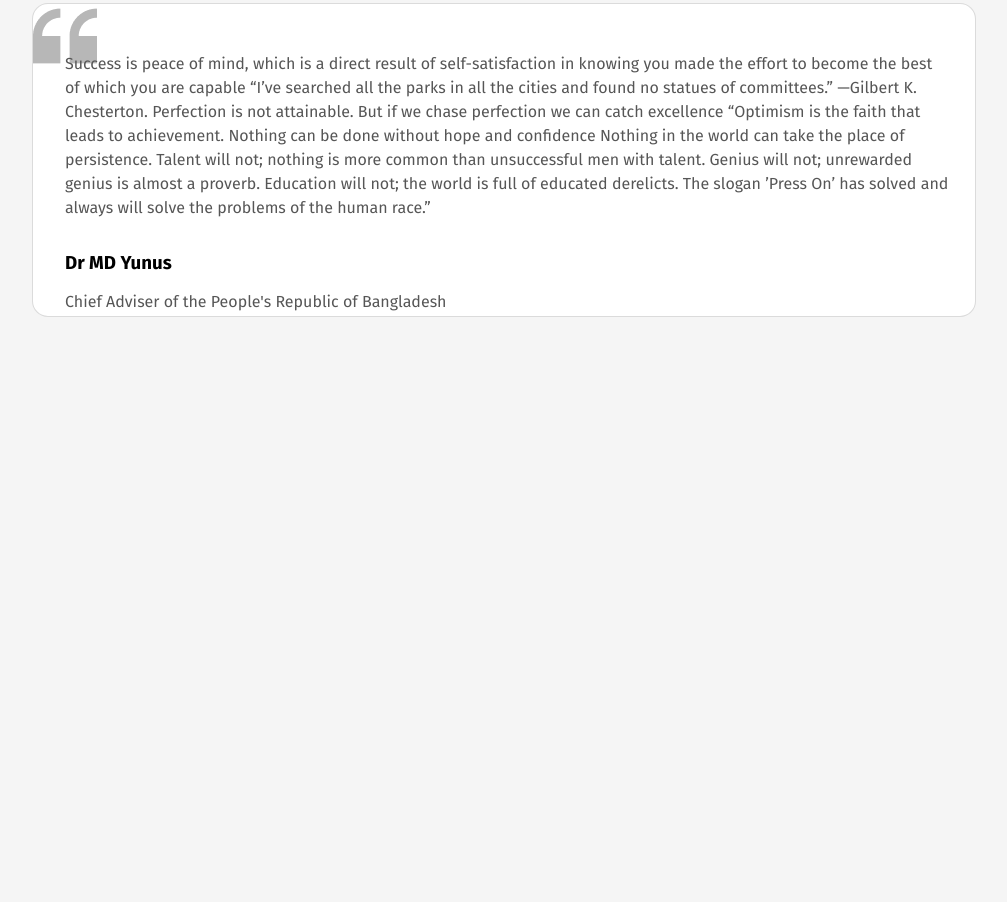
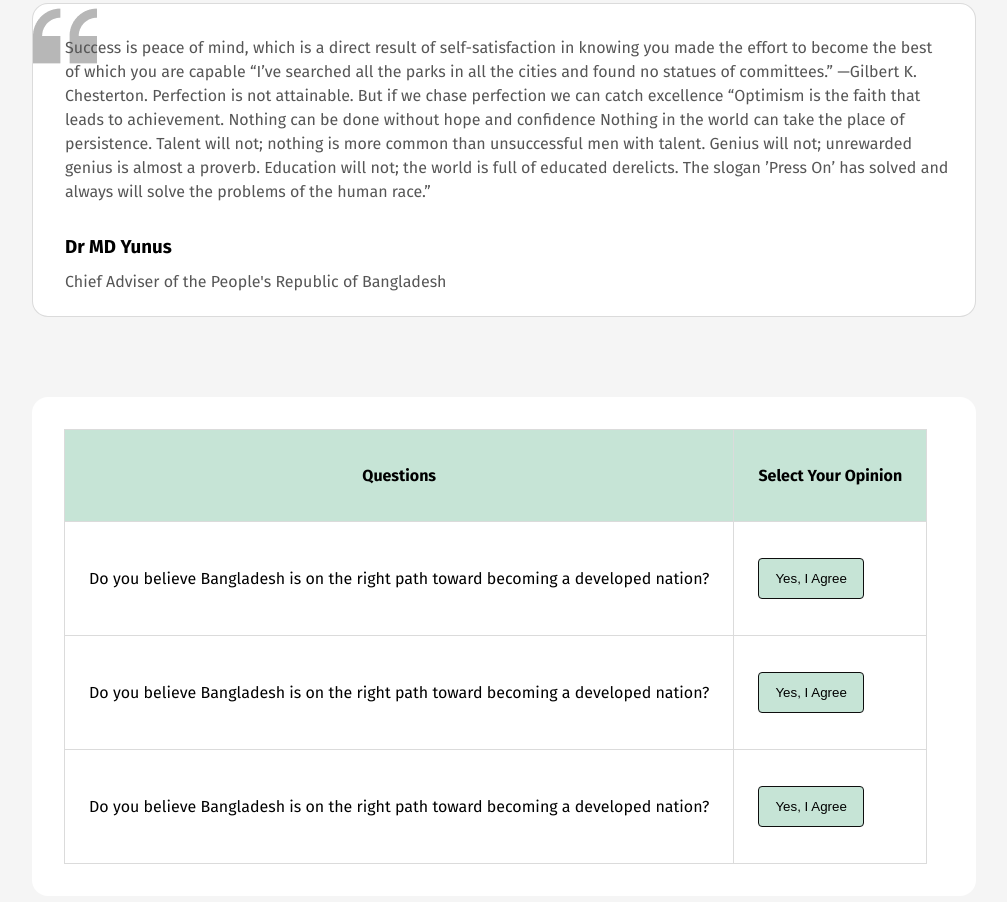
Before and after one commit to adibhussain/BANGLADESH-2.0, a plain HTML site: page BANGLADESH-2.0/index.html in a window 1280 px wide. Shown: the part 2010-2912 px from the top of the page, without its empty margins (136-1143 px from the left). Before the commit the page ends 2407 px from the top, so only its background shows below. Drawn offline with Linux system fonts and the light colour scheme.

Commit message:
added table section

```diff
--- a/BANGLADESH-2.0/index.html
+++ b/BANGLADESH-2.0/index.html
@@ -124,7 +124,39 @@
 
 
         <section>
+            <div class="table-layout">
+                <table>
+                <thead>
+                    <tr>
+                        <th>Questions</th>
+                        <th>Select Your Opinion</th>
+                    </tr>
 
+                </thead>
+
+                <tbody>
+                    <tr>
+                        <td>Do you believe Bangladesh is on the right path toward becoming a developed nation?</td>
+                        <td><button class="table-button">Yes, I Agree</button></td>
+                    </tr>
+                    <tr>
+                        <td>Do you believe Bangladesh is on the right path toward becoming a developed nation?</td>
+                        <td><button class="table-button">Yes, I Agree</button></td>
+                    </tr>
+                    <tr>
+                        <td>Do you believe Bangladesh is on the right path toward becoming a developed nation?</td>
+                        <td><button class="table-button">Yes, I Agree</button></td>
+                    </tr>
+
+                </tbody>
+
+                <tfoot>
+
+                </tfoot>
+
+            </table>
+
+            </div>
         </section>
 
     </main>
--- a/BANGLADESH-2.0/styles/style.css
+++ b/BANGLADESH-2.0/styles/style.css
@@ -331,7 +331,7 @@ main section {
     margin-bottom: 12px;
 }
 
-.author-section.description-text {
+.description-text {
     margin-top: 0;
 }
 
@@ -341,3 +341,49 @@ main section {
     background-position: top left;
 
 }
+
+
+/* table layout */
+
+table {
+    border-collapse: collapse;
+    /* padding: 24px; */
+    /* margin: 24px 24px; */
+
+}
+
+td,
+th {
+    border: 1px solid #DBDBDB;
+    padding: 36px 24px;
+}
+
+th {
+
+    background-color: #C6E4D6;
+}
+
+.table-layout {
+    background-color: #FFFFFF;
+    padding: 32px;
+    border-radius: 16px;
+
+}
+
+.table-button {
+
+padding: 12px 16px;
+    display: flex;
+    /* padding: 10px 14px 10px 14px; */
+
+    border: 1px solid rgba(14, 14, 14, 1);
+    border-radius: 4px;
+    background: rgba(198, 228, 214, 1);
+    transition: all 0.3s ease;
+
+}
+
+.table-button:hover {
+    background: #D3E7E2;
+    transition: all 0.3s ease;
+}
```
